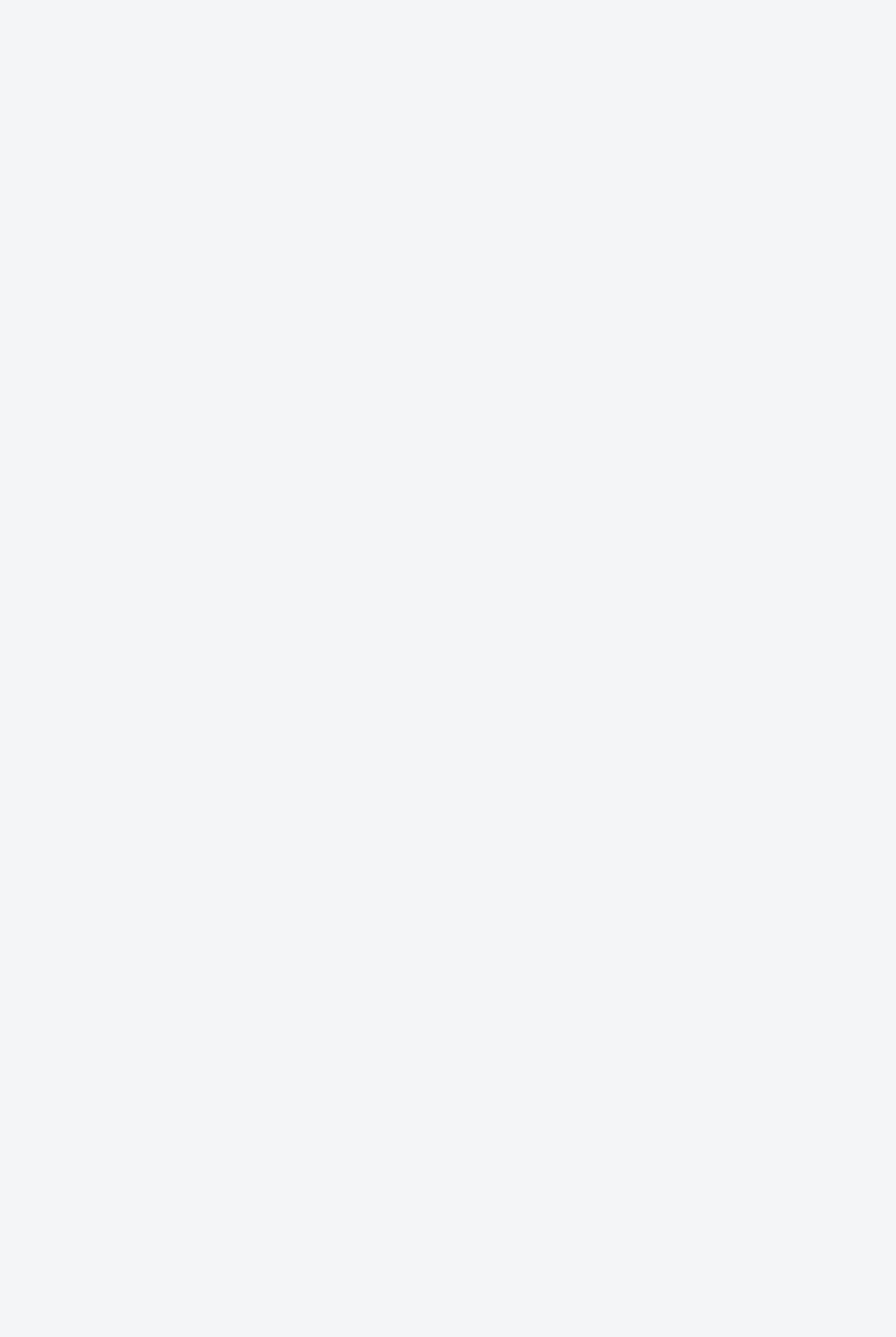
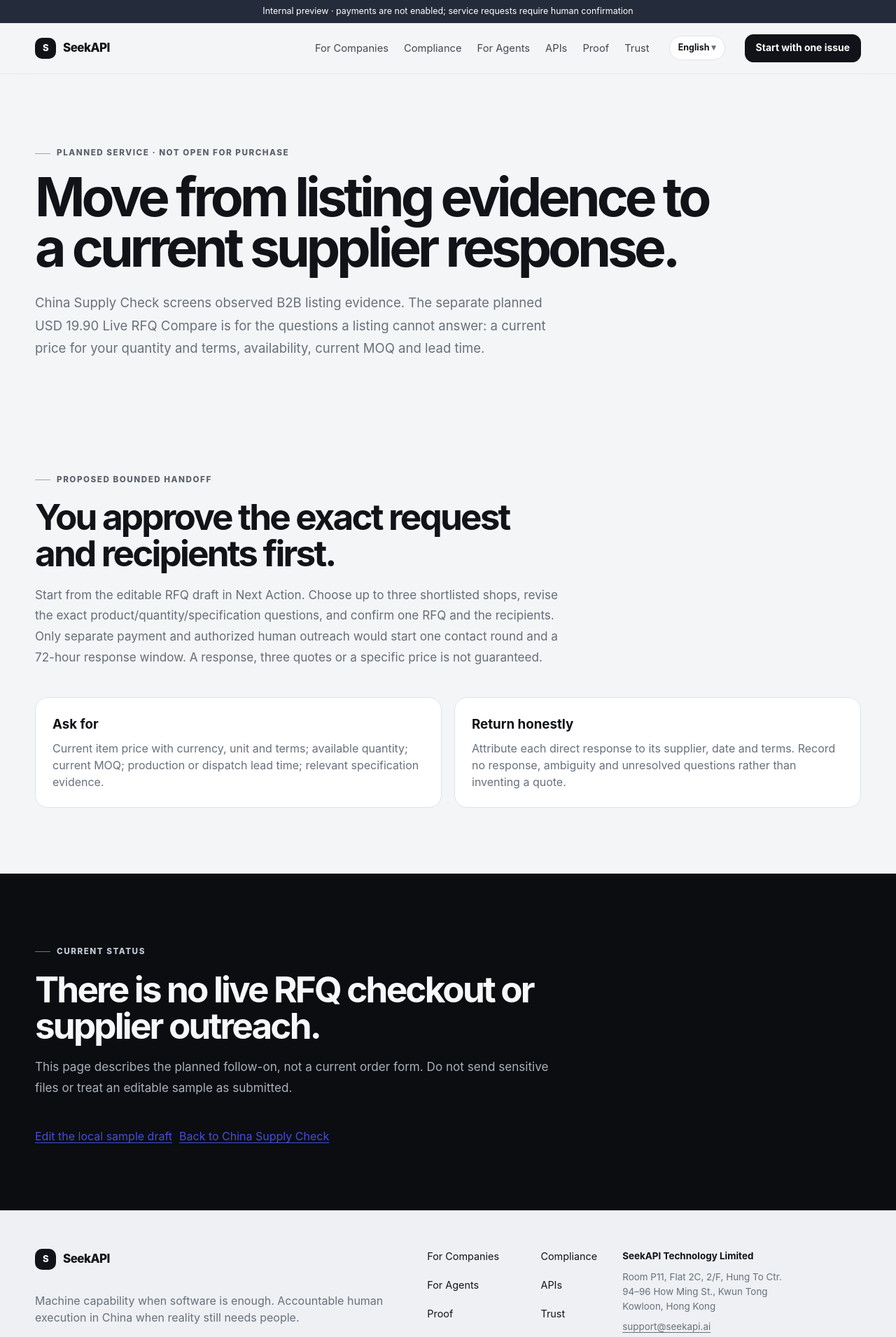
Before and after one commit to kiddhu/seekapi-public, a Next.js app: page /china-supply-check/live-rfq-compare in a window 1280 px wide. Before the commit this address had no page. Shown: the top 1910 px of the page at 70% size. Before the commit the page ends 800 px from the top, so only its background shows below. Built offline with nearby package versions, Linux system fonts and the light colour scheme.

Commit message:
feat(csc): add live-rfq-compare page

```diff
--- /dev/null
+++ b/app/china-supply-check/live-rfq-compare/page.tsx
@@ -0,0 +1,15 @@
+import Link from 'next/link';
+import { Eyebrow, PageShell, SectionTitle } from '@/components/site';
+import { pageMetadata } from '@/lib/site';
+
+export const metadata = pageMetadata(
+  'Live RFQ Compare — Planned Current Quote Follow-on | SeekAPI',
+  'A separate future USD 19.90 service would request current supplier price, availability, MOQ and lead time using one buyer-confirmed RFQ and up to three selected recipients.',
+  '/china-supply-check/live-rfq-compare',
+);
+
+export default function Page() { return <PageShell>
+  <section className="page-hero"><div className="container"><Eyebrow>Planned service · not open for purchase</Eyebrow><h1>Move from listing evidence to a current supplier response.</h1><p>China Supply Check screens observed B2B listing evidence. The separate planned USD 19.90 Live RFQ Compare is for the questions a listing cannot answer: a current price for your quantity and terms, availability, current MOQ and lead time.</p></div></section>
+  <section className="section"><div className="container"><SectionTitle eyebrow="Proposed bounded handoff" title="You approve the exact request and recipients first." body="Start from the editable RFQ draft in Next Action. Choose up to three shortlisted shops, revise the exact product/quantity/specification questions, and confirm one RFQ and the recipients. Only separate payment and authorized human outreach would start one contact round and a 72-hour response window. A response, three quotes or a specific price is not guaranteed."/><div className="definition-grid"><div className="definition"><h3>Ask for</h3><p>Current item price with currency, unit and terms; available quantity; current MOQ; production or dispatch lead time; relevant specification evidence.</p></div><div className="definition"><h3>Return honestly</h3><p>Attribute each direct response to its supplier, date and terms. Record no response, ambiguity and unresolved questions rather than inventing a quote.</p></div></div></div></section>
+  <section className="section section-dark"><div className="container"><SectionTitle eyebrow="Current status" title="There is no live RFQ checkout or supplier outreach." body="This page describes the planned follow-on, not a current order form. Do not send sensitive files or treat an editable sample as submitted."/><div className="link-list"><Link className="text-link" href="/china-supply-check/sample">Edit the local sample draft</Link><Link className="text-link" href="/china-supply-check">Back to China Supply Check</Link></div></div></section>
+</PageShell>; }
```
